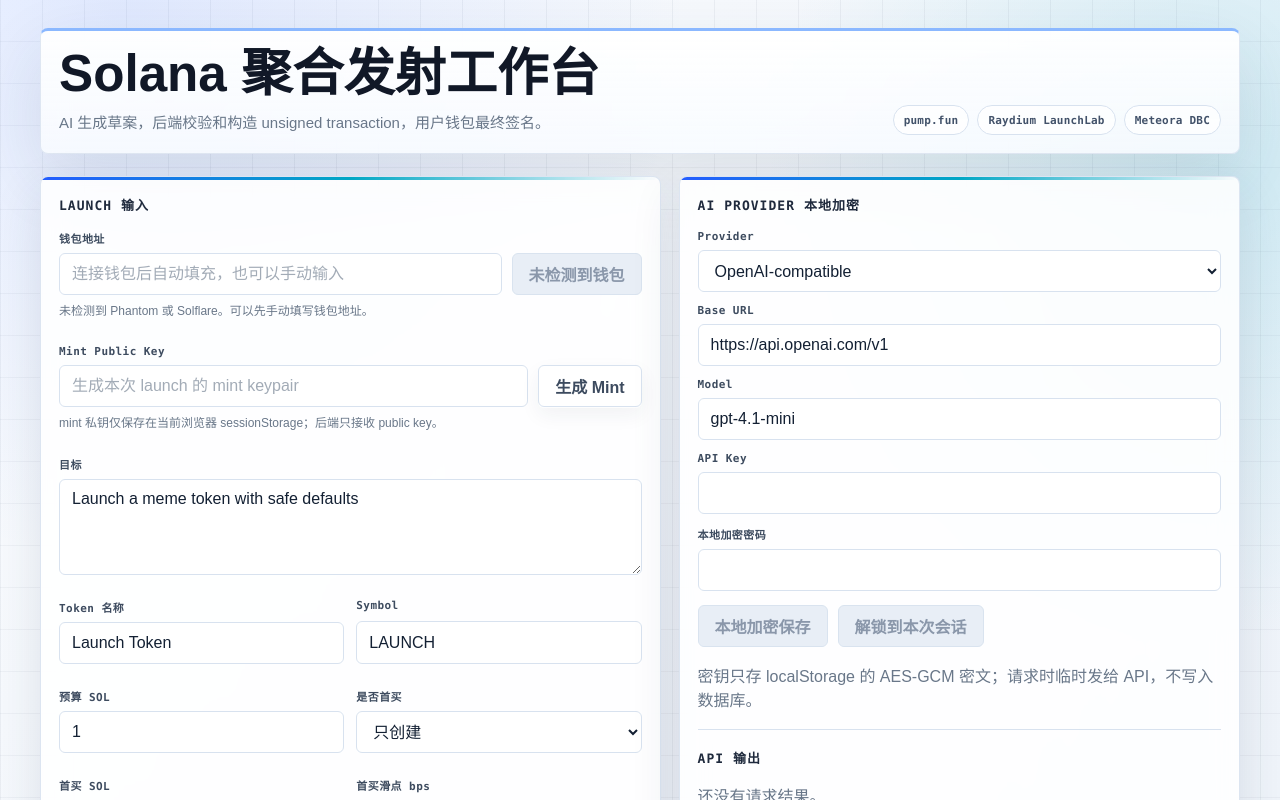
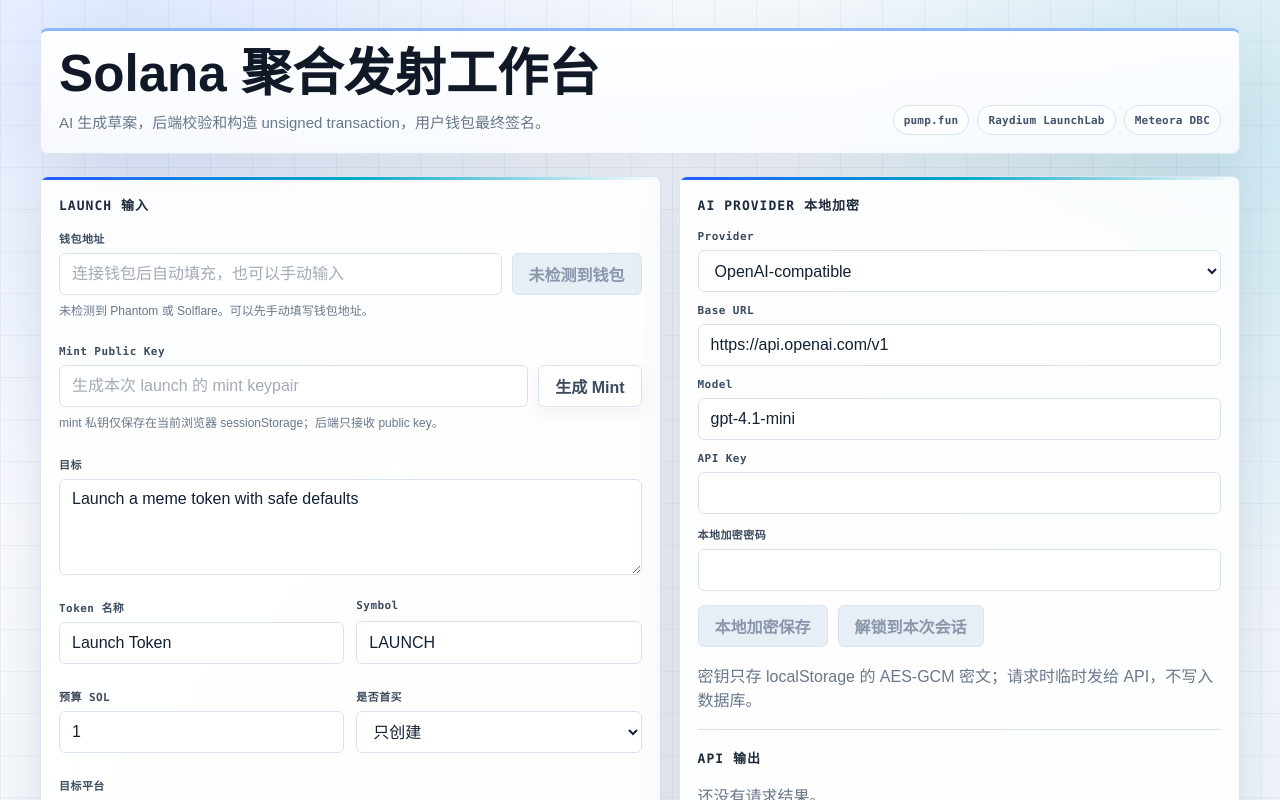
Before and after one commit to heroims/launchpad, a Next.js app: page / in a window 1280 px wide. Shown: the top 800 px of the page. Built offline with nearby package versions, Linux system fonts and the light colour scheme; no server answers.

Commit message:
feat: hide first buy fields for create only

```diff
--- a/app/page.tsx
+++ b/app/page.tsx
@@ -17,7 +17,8 @@ import {
   getDraftForBuild,
   getDraftForValidation,
   getLaunchFeeEstimate,
-  makeBuildTransactionPayload
+  makeBuildTransactionPayload,
+  shouldShowFirstBuyFields
 } from "@/lib/launch/workbench-flow";
 import { sendSignedTransactionsSequentially, signLaunchTransactions } from "@/lib/wallet/launch-signing";
 
@@ -181,6 +182,7 @@ export default function HomePage() {
   const draftForValidation = useMemo(() => getDraftForValidation(result), [result]);
   const draftForBuild = useMemo(() => getDraftForBuild(result), [result]);
   const currentFeeEstimate = useMemo(() => getLaunchFeeEstimate(result), [result]);
+  const showFirstBuyFields = shouldShowFirstBuyFields(form.firstBuyEnabled);
 
   function update(key: keyof typeof form, value: string) {
     setForm((current) => ({ ...current, [key]: value }));
@@ -426,6 +428,8 @@ export default function HomePage() {
                 <option value="true">创建并首买</option>
               </select>
             </div>
+            {showFirstBuyFields ? (
+              <>
                 <div className="field">
                   <label>首买 SOL</label>
                   <input
@@ -447,6 +451,8 @@ export default function HomePage() {
                     onChange={(event) => update("firstBuySlippageBps", event.target.value)}
                   />
                 </div>
+              </>
+            ) : null}
             <div className="field">
               <label>目标平台</label>
               <select value={form.preferredPlatform} onChange={(event) => update("preferredPlatform", event.target.value)}>
--- a/lib/launch/workbench-flow.ts
+++ b/lib/launch/workbench-flow.ts
@@ -79,3 +79,7 @@ export function formatLamportsAsSol(lamports: number): string {
   const sol = lamports / LAMPORTS_PER_SOL;
   return `${Number(sol.toFixed(9)).toString()} SOL`;
 }
+
+export function shouldShowFirstBuyFields(firstBuyEnabled: string): boolean {
+  return firstBuyEnabled === "true";
+}
```
Also changed, not shown: 1 other file (tests, documents, lock files or other folders). Lines whose indentation alone changed are shown as unchanged.
